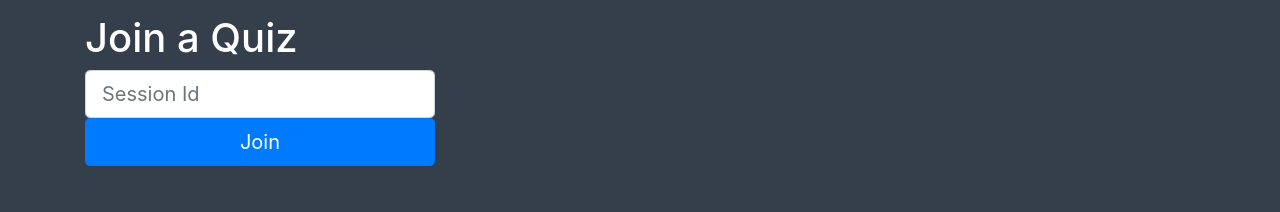
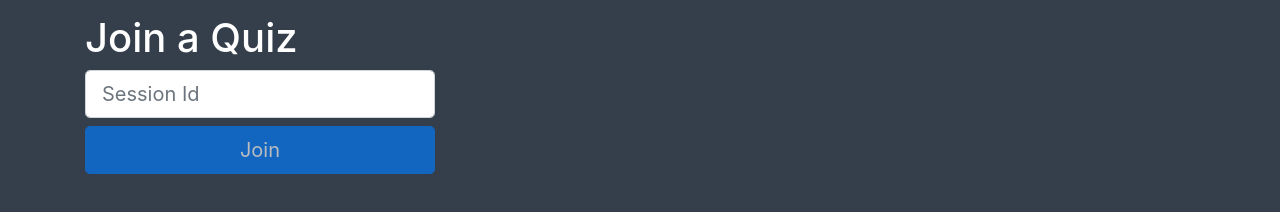
Before and after one commit to ethanswatson/projectsquirtle-frontend, a Next.js app: page / in a window 1280 px wide. Shown: the part 356-568 px from the top of the page. Built offline with nearby package versions, Linux system fonts and the light colour scheme.

Commit message:
more work on join form

```diff
--- a/package.json
+++ b/package.json
@@ -16,6 +16,7 @@
     "@emotion/core": "^10.0.14",
     "@emotion/styled": "^10.0.14",
     "@material-ui/core": "^4.2.1",
+    "dotenv": "^8.0.0",
     "formik": "^1.5.8",
     "next": "^9.0.2",
     "react": "^16.8.6",
--- a/src/components/applied/JoinSessionForm.js
+++ b/src/components/applied/JoinSessionForm.js
@@ -1,34 +1,44 @@
-import React from 'react';
+/** @jsx jsx */ // eslint-disable-next-line no-unused-vars
+import React, { useState } from 'react';
 import Form from 'react-bootstrap/Form';
 import Button from 'react-bootstrap/Button';
-import { Formik } from 'formik';
+import { css, jsx } from '@emotion/core';
+
+const buttonStyles = css`
+  margin-top: 8px;
+`;
 
 const JoinSessionForm = () => {
+  const [sessionId, setSessionId] = useState('');
+
+  const handleSubmit = () => {
+    console.log(sessionId);
+  };
+
   return (
     <>
       <h1>Join a Quiz</h1>
-      <Formik
-        initialValues={{ sessionId: null }}
-        validate={values => {
-          const errors = {};
-          if (!values.sessionId) {
-            errors.sessionId = 'Required';
-          }
-          return errors;
-        }}
-      >
-        <Form>
+      <Form onSubmit={handleSubmit}>
         <Form.Control
           type='text'
           name='sessionId'
+          value={sessionId}
+          onChange={e => setSessionId(e.target.value)}
           size='lg'
+          maxLength='6'
           placeholder='Session Id'
         />
-          <Button variant='primary' size='lg' type='submit' block>
+        <Button
+          variant='primary'
+          css={[buttonStyles]}
+          size='lg'
+          type='submit'
+          block
+          disabled={sessionId.length !== 6}
+        >
           Join
         </Button>
       </Form>
-      </Formik>
     </>
   );
 };
--- a/src/components/base/CenteredCol.js
+++ b/src/components/base/CenteredCol.js
@@ -1,4 +1,5 @@
-/** @jsx jsx */
+/** @jsx jsx */ // eslint-disable-next-line no-unused-vars
+import React from 'react';
 import Col from 'react-bootstrap/Col';
 import { css, jsx } from '@emotion/core';
 
--- a/src/components/base/CenteredRow.js
+++ b/src/components/base/CenteredRow.js
@@ -1,4 +1,5 @@
-/** @jsx jsx */
+/** @jsx jsx */ // eslint-disable-next-line no-unused-vars
+import React from 'react';
 import Row from 'react-bootstrap/Row';
 import { css, jsx } from '@emotion/core';
 
```
Also changed, not shown: src/next.config.js (+25 -1 lines), .eslintrc.json (deleted), 2 other files (tests, documents, lock files or other folders). Lines whose indentation alone changed are shown as unchanged.
